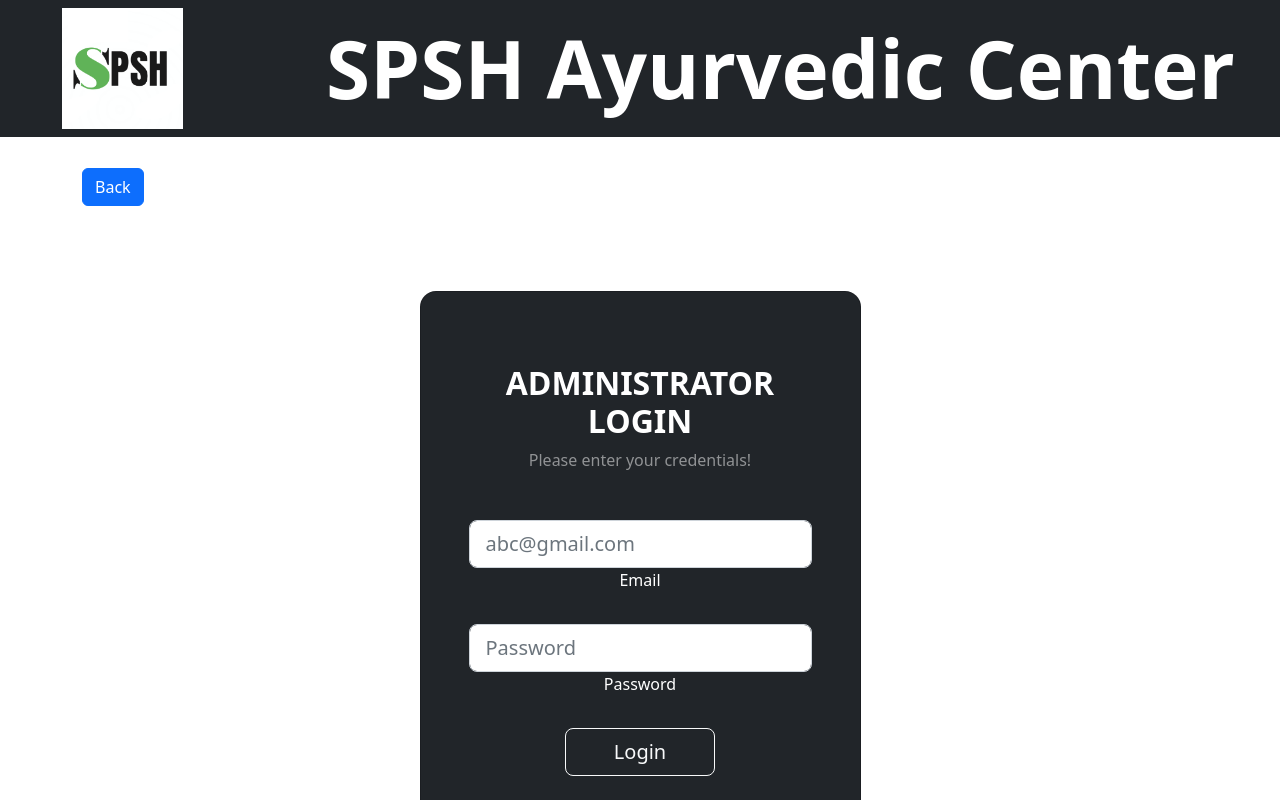
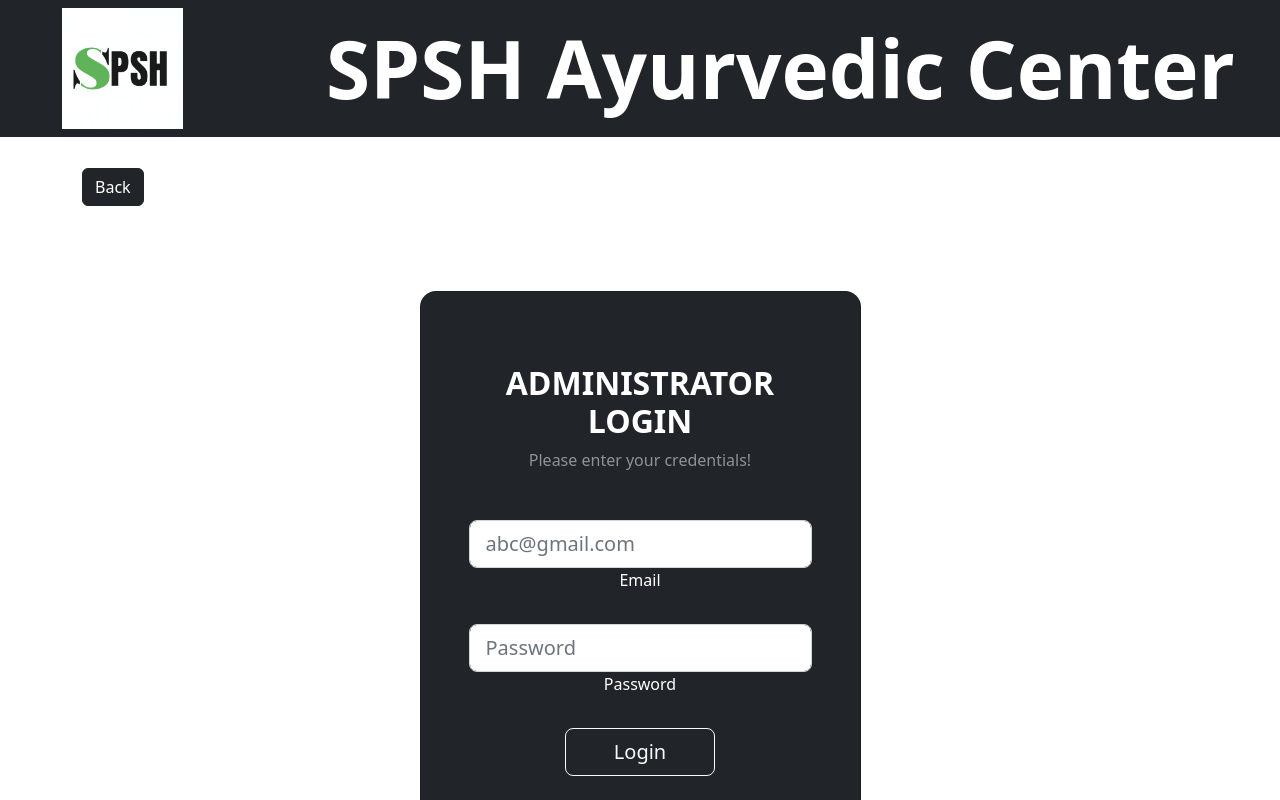
Before and after one commit to PoornaSenadheera100/SPSH-Ayurvedic-Center, a React (Create React App) app in the folder frontend/: page /adminlogin in a window 1280 px wide. Shown: the top 800 px of the page. Built offline with nearby package versions, Linux system fonts and the light colour scheme; no server answers.

Commit message:
added bootstrap stylying to the back button

```diff
--- a/frontend/src/components/LoginAdmin.js
+++ b/frontend/src/components/LoginAdmin.js
@@ -29,7 +29,7 @@ export default function LoginAdmin(){
 
     return(
         <div className="container">
-            <a href="/"><button className="btn btn-primary">Back</button></a>
+            <a href="/"><Button variant="dark">Back</Button></a>
 
             <form onSubmit={validate}>
                 <section className="vh-100 gradient-custom">
```
